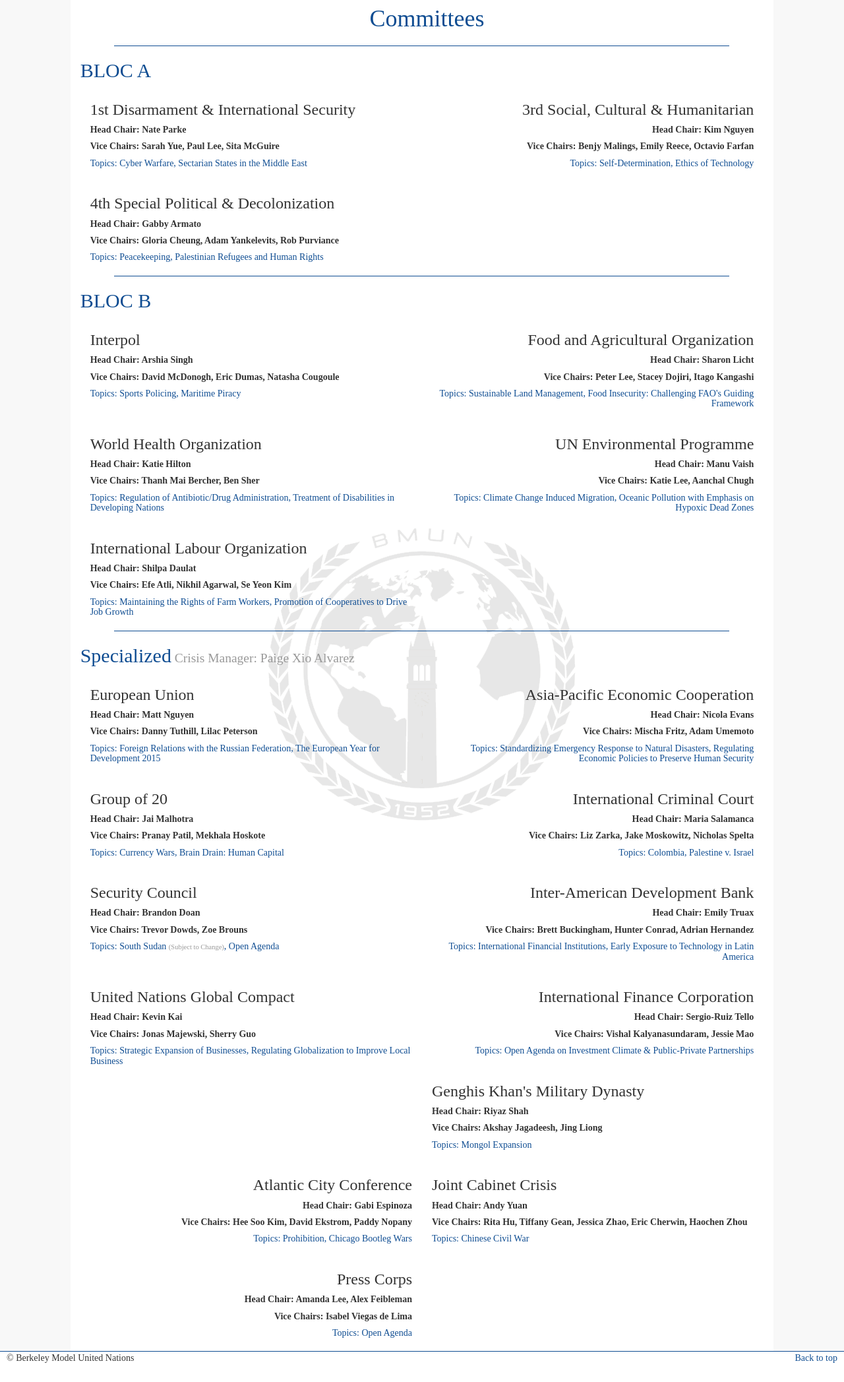
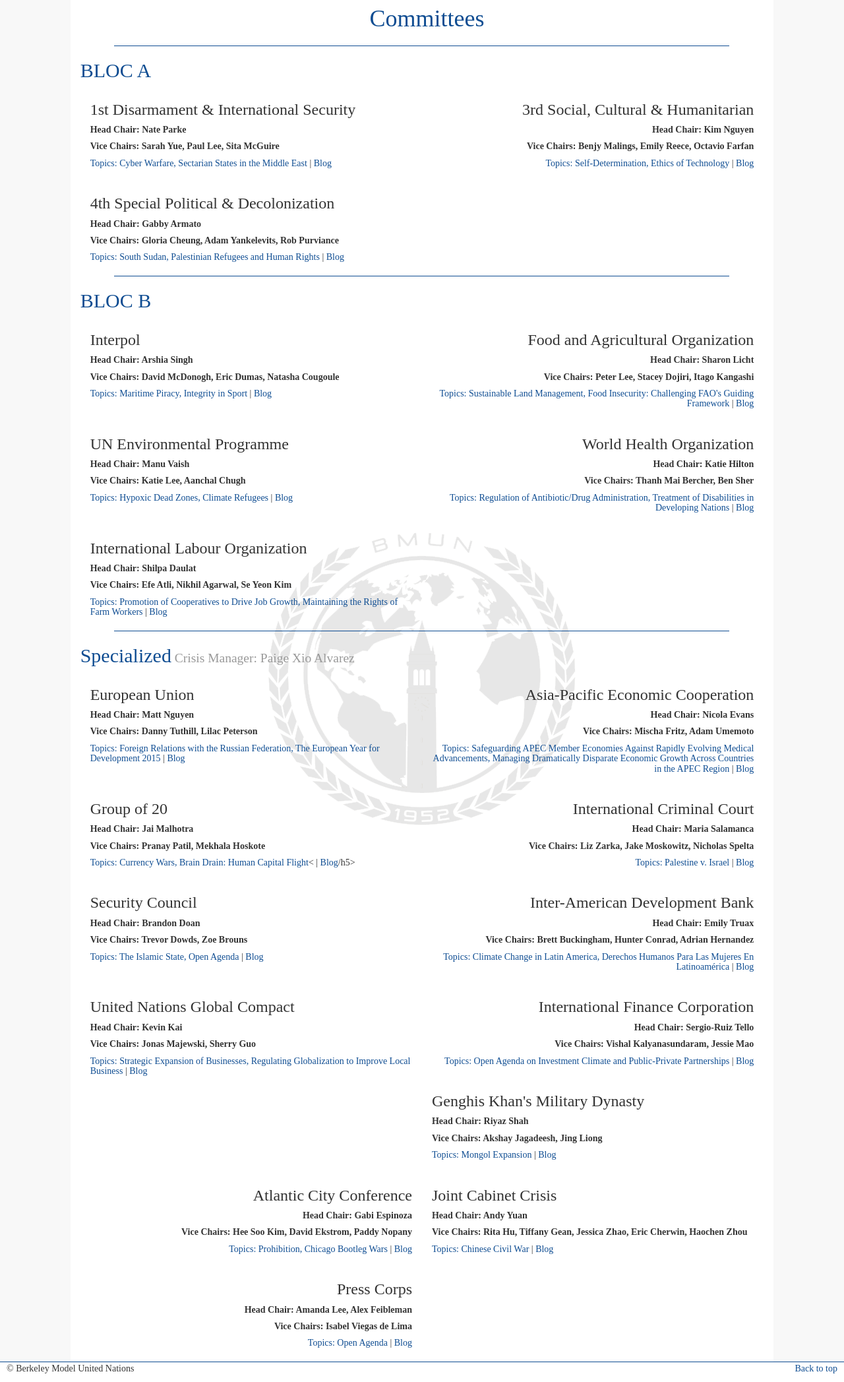
Before and after one commit to nathanielparke/website, a PHP site: page /Committees.php in a window 1280 px wide. Shown: the part 51-2146 px from the top of the page at 66% size. Before the commit the page ends 2117 px from the top, so only its background shows below. Run offline with PHP 8.4, Linux system fonts and the light colour scheme; some libraries are stand-ins or nearby versions.

Commit message:
Adds Blogs and Fixes topics

```diff
--- a/Committees.php
+++ b/Committees.php
@@ -16,21 +16,21 @@
                 <h3 class="committee-heading"> 1st Disarmament & International Security</h3>
                 <h5><strong>Head Chair: Nate Parke</strong></h5>
                 <h5><strong>Vice Chairs: Sarah Yue, Paul Lee, Sita McGuire</h5></strong>
-                <h5><a href="img/BMUN63 DISC final.pdf">Topics: Cyber Warfare, Sectarian States in the Middle East</a></h5>
+                <h5><a href="img/BMUN63 DISC final.pdf">Topics: Cyber Warfare, Sectarian States in the Middle East</a> | <a href="http://disc.blogs.bmun.org/">Blog</a></h5>
             </div>
 
             <div class="col-md-6 committee" style="text-align:right">
                 <h3 class="committee-heading"> 3rd Social, Cultural & Humanitarian</h3>
                 <h5><strong>Head Chair: Kim Nguyen</strong></h5>
                 <h5><strong>Vice Chairs: Benjy Malings, Emily Reece, Octavio Farfan</h5></strong>
-                <h5><a href="img/BMUN63 SOCHUM final.pdf">Topics: Self-Determination, Ethics of Technology</a></h5>
+                <h5><a href="img/BMUN63 SOCHUM final.pdf">Topics: Self-Determination, Ethics of Technology</a> | <a href="http://sochum.blogs.bmun.org/">Blog</a></h5>
             </div>
 
             <div class="col-md-6 committee" style="text-align:left">
                 <h3 class="committee-heading"> 4th Special Political & Decolonization</h3>
                 <h5><strong>Head Chair: Gabby Armato</strong></h5>
                 <h5><strong>Vice Chairs: Gloria Cheung, Adam Yankelevits, Rob Purviance</h5></strong>
-                <h5><a href="img/BMUN63 SPD final.pdf">Topics: Peacekeeping, Palestinian Refugees and Human Rights</a></h5>
+                <h5><a href="img/BMUN63 SPD final.pdf">Topics: South Sudan, Palestinian Refugees and Human Rights</a> | <a href="http://spd.blogs.bmun.org/">Blog</a></h5>
             </div>
 
             <hr>
@@ -41,35 +41,35 @@
                 <h3 class="committee-heading"> Interpol</h3>
                 <h5><strong>Head Chair: Arshia Singh</strong></h5>
                 <h5><strong>Vice Chairs: David McDonogh, Eric Dumas, Natasha Cougoule</h5></strong>
-                <h5><a href="img/BMUN63 ICPO final.pdf">Topics: Sports Policing, Maritime Piracy</a></h5>
+                <h5><a href="img/BMUN63 ICPO final.pdf">Topics: Maritime Piracy, Integrity in Sport</a> | <a href="http://icpo.blogs.bmun.org/">Blog</a></h5>
             </div>
 
             <div class="col-md-6 committee" style="text-align:right">
                 <h3 class="committee-heading"> Food and Agricultural Organization</h3>
                 <h5><strong>Head Chair: Sharon Licht</strong></h5>
                 <h5><strong>Vice Chairs: Peter Lee, Stacey Dojiri, Itago Kangashi</h5></strong>
-                <h5><a href="img/BMUN63 FAO final.pdf">Topics: Sustainable Land Management, Food Insecurity: Challenging FAO's Guiding Framework</a></h5>
+                <h5><a href="img/BMUN63 FAO final.pdf">Topics: Sustainable Land Management, Food Insecurity: Challenging FAO's Guiding Framework</a> | <a href="http://fao.blogs.bmun.org/">Blog</a></h5>
             </div>
 
             <div class="col-md-6 committee">
+                <h3 class="committee-heading"> UN Environmental Programme</h3>
+                <h5><strong>Head Chair: Manu Vaish</strong></h5>
+                <h5><strong>Vice Chairs: Katie Lee, Aanchal Chugh</h5></strong>
+                <h5><a href="img/BMUN63 UNEP final.pdf">Topics: Hypoxic Dead Zones, Climate Refugees</a> | <a href="http://unep.blogs.bmun.org/">Blog</a></h5>
+            </div>
+
+            <div class="col-md-6 committee" style="text-align:right">
                 <h3 class="committee-heading"> World Health Organization</h3>
                 <h5><strong>Head Chair: Katie Hilton</strong></h5>
                 <h5><strong>Vice Chairs: Thanh Mai Bercher, Ben Sher</h5></strong>
-                <h5><a href="img/BMUN63 WHO final.pdf">Topics: Regulation of Antibiotic/Drug Administration, Treatment of Disabilities in Developing Nations</a></h5>
-            </div>
-
-            <div class="col-md-6 committee" style="text-align:right">
-                <h3 class="committee-heading"> UN Environmental Programme</h3>
-                <h5><strong>Head Chair: Manu Vaish</strong></h5>
-                <h5><strong>Vice Chairs: Katie Lee, Aanchal Chugh</h5></strong>
-                <h5><a href="img/BMUN63 UNEP final.pdf">Topics: Climate Change Induced Migration, Oceanic Pollution with Emphasis on Hypoxic Dead Zones</a></h5>
+                <h5><a href="img/BMUN63 WHO final.pdf">Topics: Regulation of Antibiotic/Drug Administration, Treatment of Disabilities in Developing Nations</a> | <a href="http://who.blogs.bmun.org/">Blog</a></h5>
             </div>
 
             <div class="col-md-6 committee">
                 <h3 class="committee-heading"> International Labour Organization</h3>
                 <h5><strong>Head Chair: Shilpa Daulat</strong></h5>
                 <h5><strong>Vice Chairs: Efe Atli, Nikhil Agarwal, Se Yeon Kim</h5></strong>
-                <h5><a href="img/BMUN63 ILO final.pdf">Topics: Maintaining the Rights of Farm Workers, Promotion of Cooperatives to Drive Job Growth</a></h5>
+                <h5><a href="img/BMUN63 ILO final.pdf">Topics: Promotion of Cooperatives to Drive Job Growth, Maintaining the Rights of Farm Workers</a> | <a href="http://ilo.blogs.bmun.org/">Blog</a></h5>
             </div>
 
             <hr>
@@ -80,84 +80,84 @@
                 <h3 class="committee-heading"> European Union</h3>
                 <h5><strong>Head Chair: Matt Nguyen</strong></h5>
                 <h5><strong>Vice Chairs: Danny Tuthill, Lilac Peterson</h5></strong>
-                <h5><a href="img/BMUN63 EU final.pdf">Topics: Foreign Relations with the Russian Federation, The European Year for Development 2015</a></h5>
+                <h5><a href="img/BMUN63 EU final.pdf">Topics: Foreign Relations with the Russian Federation, The European Year for Development 2015</a> | <a href="http://eu.blogs.bmun.org/">Blog</a></h5>
             </div>
 
             <div class="col-md-6 committee" style="text-align:right">
                 <h3 class="committee-heading"> Asia-Pacific Economic Cooperation</h3>
                 <h5><strong>Head Chair: Nicola Evans</strong></h5>
                 <h5><strong>Vice Chairs: Mischa Fritz, Adam Umemoto</h5></strong>
-                <h5><a href="img/BMUN63 APEC final.pdf">Topics: Standardizing Emergency Response to Natural Disasters, Regulating Economic Policies to Preserve Human Security</a></h5>
+                <h5><a href="img/BMUN63 APEC final.pdf">Topics: Safeguarding APEC Member Economies Against Rapidly Evolving Medical Advancements, Managing Dramatically Disparate Economic Growth Across Countries in the APEC Region </a> | <a href="http://apec.blogs.bmun.org/">Blog</a></h5>
             </div>
 
             <div class="col-md-6 committee">
                 <h3 class="committee-heading"> Group of 20</h3>
                 <h5><strong>Head Chair: Jai Malhotra</strong></h5>
                 <h5><strong>Vice Chairs: Pranay Patil, Mekhala Hoskote</h5></strong>
-                <h5><a href="img/BMUN63 G20 final.pdf">Topics: Currency Wars, Brain Drain: Human Capital</a></h5>
+                <h5><a href="img/BMUN63 G20 final.pdf">Topics: Currency Wars, Brain Drain: Human Capital Flight</a>< | <a href="http://g20.blogs.bmun.org/">Blog</a>/h5>
             </div>
 
             <div class="col-md-6 committee" style="text-align:right">
                 <h3 class="committee-heading"> International Criminal Court</h3>
                 <h5><strong>Head Chair: Maria Salamanca</strong></h5>
                 <h5><strong>Vice Chairs: Liz Zarka, Jake Moskowitz, Nicholas Spelta</h5></strong>
-                <h5><a href="img/BMUN63 ICC final.pdf">Topics: Colombia, Palestine v. Israel</a></h5>
+                <h5><a href="img/BMUN63 ICC final.pdf">Topics: Palestine v. Israel</a> | <a href="http://icc.blogs.bmun.org/">Blog</a></h5>
             </div>
 
             <div class="col-md-6 committee" >
                 <h3 class="committee-heading"> Security Council</h3>
                 <h5><strong>Head Chair: Brandon Doan</strong></h5>
                 <h5><strong>Vice Chairs: Trevor Dowds, Zoe Brouns</h5></strong>
-                <h5><a href="img/BMUN63 SC final.pdf">Topics: South Sudan <small>(Subject to Change)</small>, Open Agenda</a></h5>
+                <h5><a href="img/BMUN63 SC final.pdf">Topics: The Islamic State, Open Agenda</a> | <a href="http://sc.blogs.bmun.org/">Blog</a></h5>
             </div>
 
             <div class="col-md-6 committee" style="text-align:right">
                 <h3 class="committee-heading"> Inter-American Development Bank</h3>
                 <h5><strong>Head Chair: Emily Truax</strong></h5>
                 <h5><strong>Vice Chairs: Brett Buckingham, Hunter Conrad, Adrian Hernandez</h5></strong>
-                <h5><a href="img/BMUN63 IDB final.pdf">Topics: International Financial Institutions, Early Exposure to Technology in Latin America</a></h5>
+                <h5><a href="img/BMUN63 IDB final.pdf">Topics: Climate Change in Latin America, Derechos Humanos Para Las Mujeres En Latinoamérica</a> | <a href="http://idb.blogs.bmun.org/">Blog</a></h5>
             </div>
 
             <div class="col-md-6 committee">
                 <h3 class="committee-heading"> United Nations Global Compact</h3>
                 <h5><strong>Head Chair: Kevin Kai</strong></h5>
                 <h5><strong>Vice Chairs: Jonas Majewski, Sherry Guo</h5></strong>
-                <h5><a href="img/BMUN63 UNGC final.pdf">Topics: Strategic Expansion of Businesses, Regulating Globalization to Improve Local Business</a></h5>
+                <h5><a href="img/BMUN63 UNGC final.pdf">Topics: Strategic Expansion of Businesses, Regulating Globalization to Improve Local Business</a> | <a href="http://ungc.blogs.bmun.org/">Blog</a></h5>
             </div>
 
             <div class="col-md-6 committee" style="text-align:right">
                 <h3 class="committee-heading"> International Finance Corporation</h3>
                 <h5><strong>Head Chair: Sergio-Ruiz Tello</strong></h5>
                 <h5><strong>Vice Chairs: Vishal Kalyanasundaram, Jessie Mao</h5></strong>
-                <h5><a href="img/BMUN63 IFC final.pdf">Topics: Open Agenda on Investment Climate & Public-Private Partnerships</a></h5>
+                <h5><a href="img/BMUN63 IFC final.pdf">Topics: Open Agenda on Investment Climate and Public-Private Partnerships</a> | <a href="http://ifc.blogs.bmun.org/">Blog</a></h5>
             </div>
 
             <div class="col-md-6 committee">
                 <h3 class="committee-heading"> Genghis Khan's Military Dynasty</h3>
                 <h5><strong>Head Chair: Riyaz Shah</strong></h5>
                 <h5><strong>Vice Chairs: Akshay Jagadeesh, Jing Liong</h5></strong>
-                <h5><a href="img/BMUN63 KHAN final.pdf">Topics: Mongol Expansion</a></h5>
+                <h5><a href="img/BMUN63 KHAN final.pdf">Topics: Mongol Expansion</a> | <a href="http://khan.blogs.bmun.org/">Blog</a></h5>
             </div>
 
             <div class="col-md-6 committee" style="text-align:right">
                 <h3 class="committee-heading"> Atlantic City Conference</h3>
                 <h5><strong>Head Chair: Gabi Espinoza</strong></h5>
                 <h5><strong>Vice Chairs: Hee Soo Kim, David Ekstrom, Paddy Nopany</h5></strong>
-                <h5><a href="img/BMUN63 ACC final.pdf">Topics: Prohibition, Chicago Bootleg Wars</a></h5>
+                <h5><a href="img/BMUN63 ACC final.pdf">Topics: Prohibition, Chicago Bootleg Wars</a> | <a href="http://acc.blogs.bmun.org/">Blog</a></h5>
             </div>
 
             <div class="col-md-6 committee">
                 <h3 class="committee-heading"> Joint Cabinet Crisis</h3>
                 <h5><strong>Head Chair: Andy Yuan</strong></h5>
                 <h5><strong>Vice Chairs: Rita Hu, Tiffany Gean, Jessica Zhao, Eric Cherwin, Haochen Zhou</h5></strong>
-                <h5><a href="img/BMUN63 JCC final.pdf">Topics: Chinese Civil War</a></h5>
+                <h5><a href="img/BMUN63 JCC final.pdf">Topics: Chinese Civil War</a> | <a href="http://jcc.blogs.bmun.org/">Blog</a></h5>
             </div>
 
             <div class="col-md-6 committee" style="text-align:right">
                 <h3 class="committee-heading"> Press Corps</h3>
                 <h5><strong>Head Chair: Amanda Lee, Alex Feibleman</strong></h5>
                 <h5><strong>Vice Chairs: Isabel Viegas de Lima</h5></strong>
-                <h5><a href="img/BMUN63 PRESS final.pdf">Topics: Open Agenda</a></h5>
+                <h5><a href="img/BMUN63 PRESS final.pdf">Topics: Open Agenda</a> | <a href="http://press.blogs.bmun.org/">Blog</a></h5>
             </div>
 
     </div>
```
